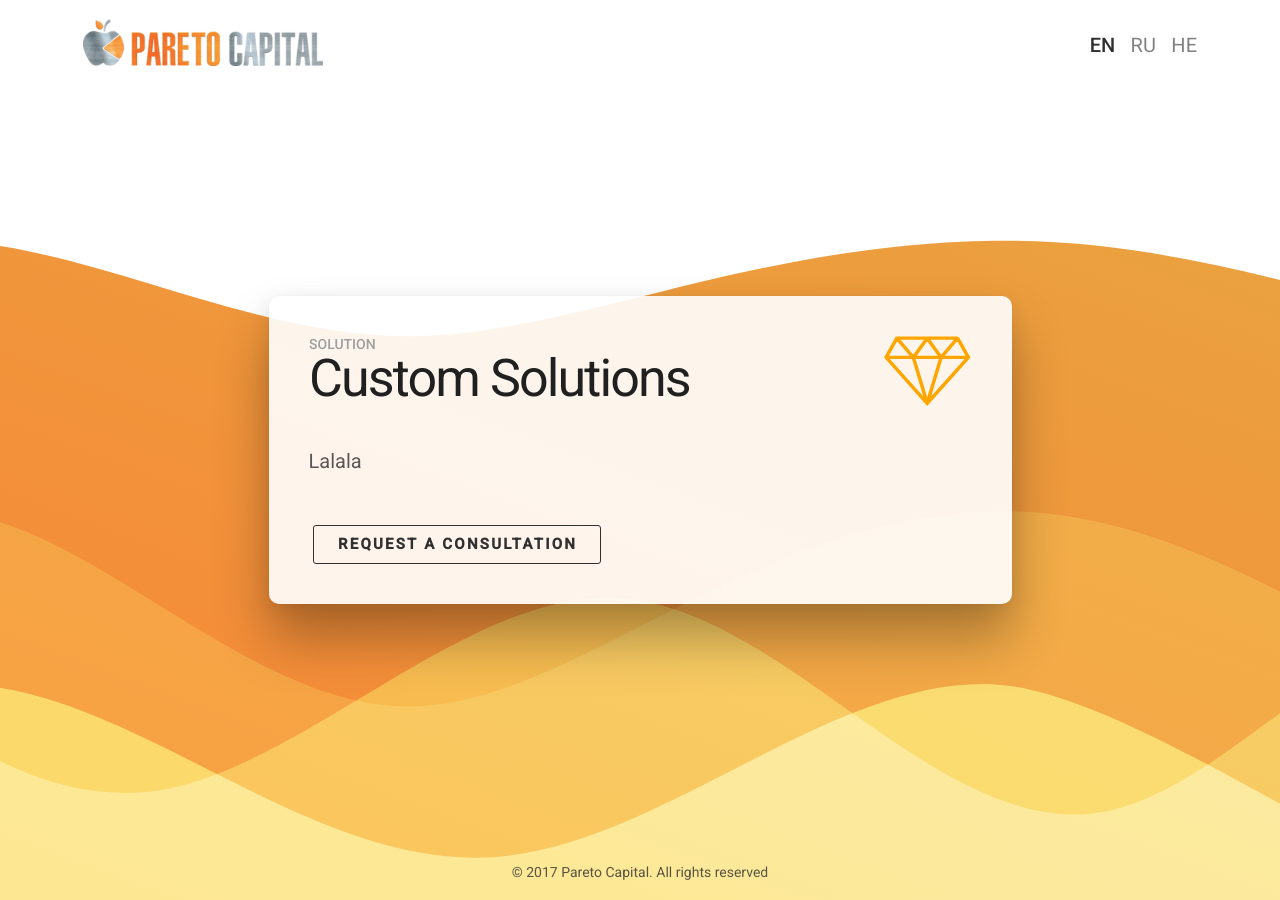
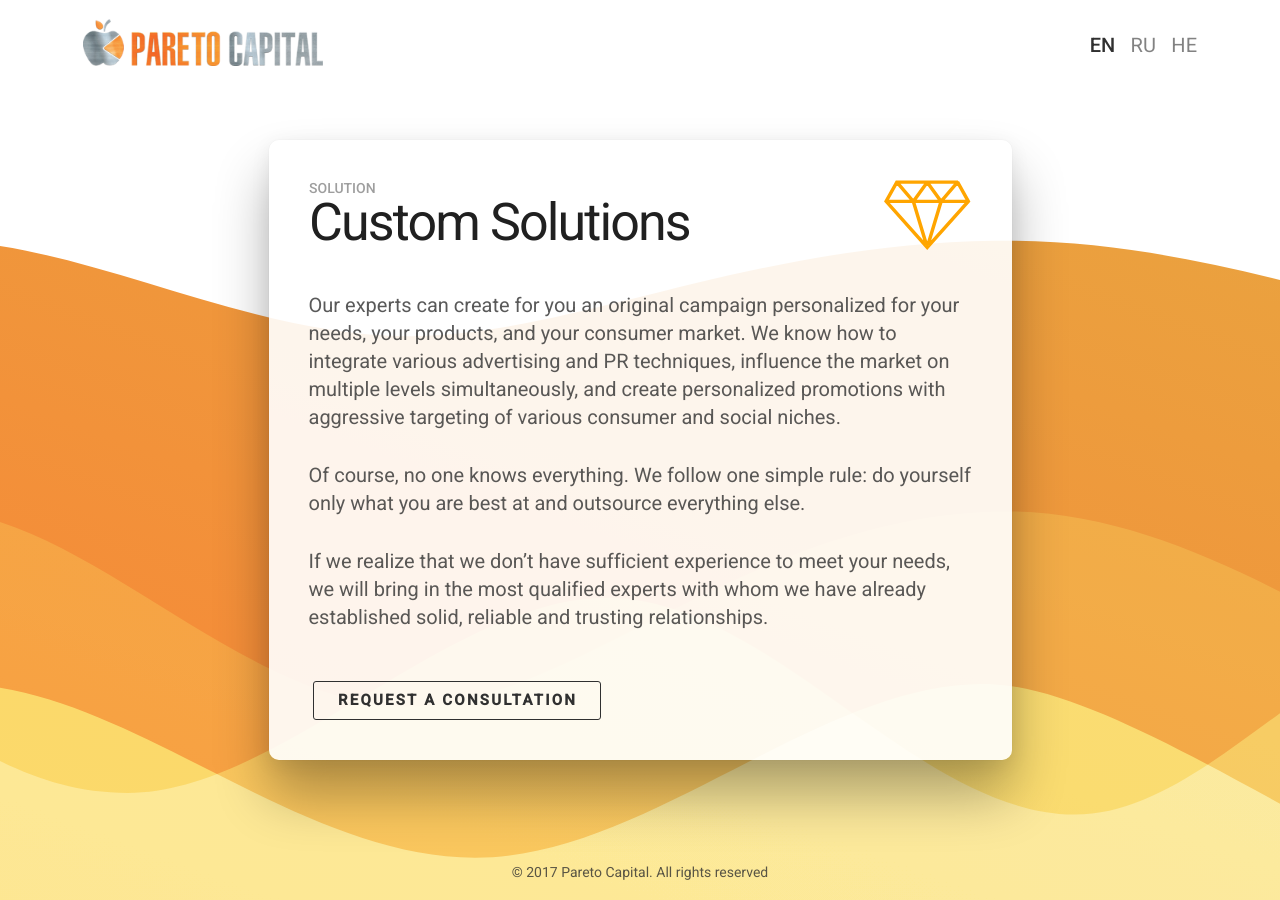
Before and after one commit to allfreelancers/pc, a Jekyll site: the page built from custom-solutions.md, in a window 1280 px wide. Built offline with Jekyll 4.4.1, drawn with Linux system fonts in a browser that asks for light colours.

Commit message:
Updated Custom Solutions

```diff
--- a/custom-solutions.md
+++ b/custom-solutions.md
@@ -1,8 +1,12 @@
 ---
 title: Custom Solutions
 id: 6
+page_icon: "/img/icon-service-custom.svg"
 layout: page
-page_icon: "/img/icon-service-custom.svg"
 ---
 
-Lalala
+Our experts can create for you an original campaign personalized for your needs, your products, and your consumer market. We know how to integrate various advertising and PR techniques, influence the market on multiple levels simultaneously, and create personalized promotions with aggressive targeting of various consumer and social niches.
+
+Of course, no one knows everything. We follow one simple rule: do yourself only what you are best at and outsource everything else.
+
+If we realize that we don’t have sufficient experience to meet your needs, we will bring in the most qualified experts with whom we have already established solid, reliable and trusting relationships.
```
